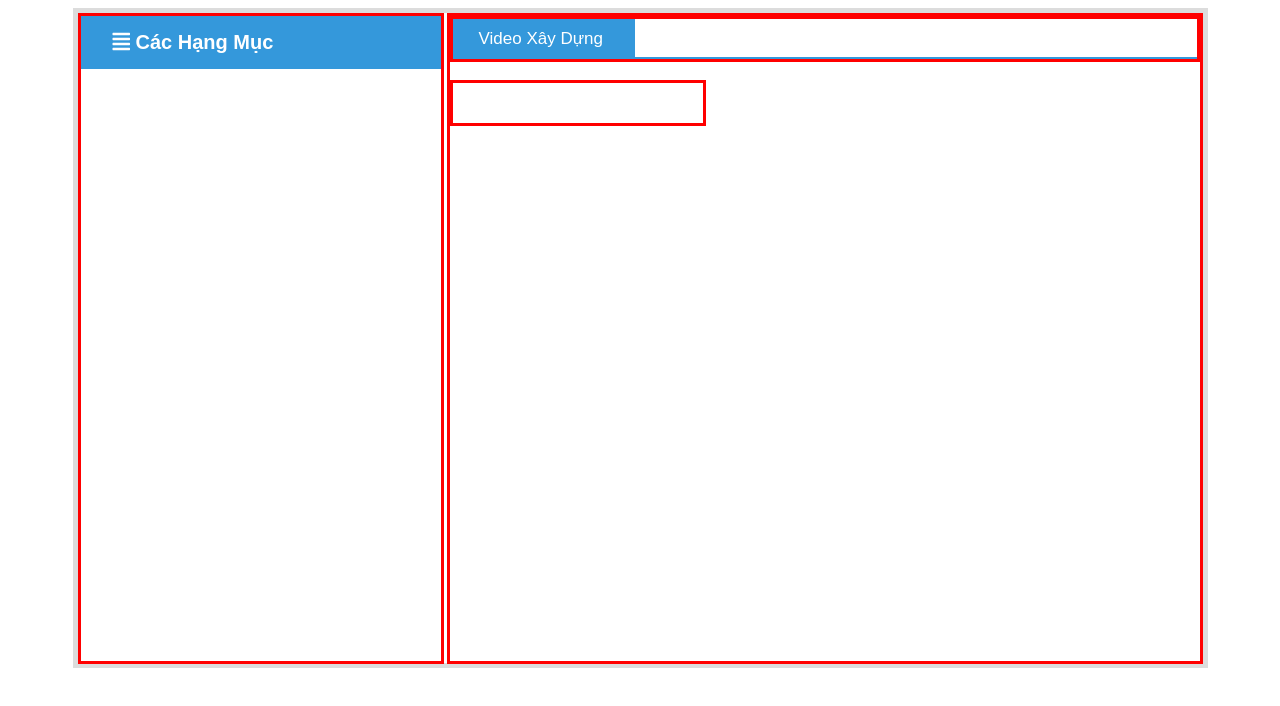
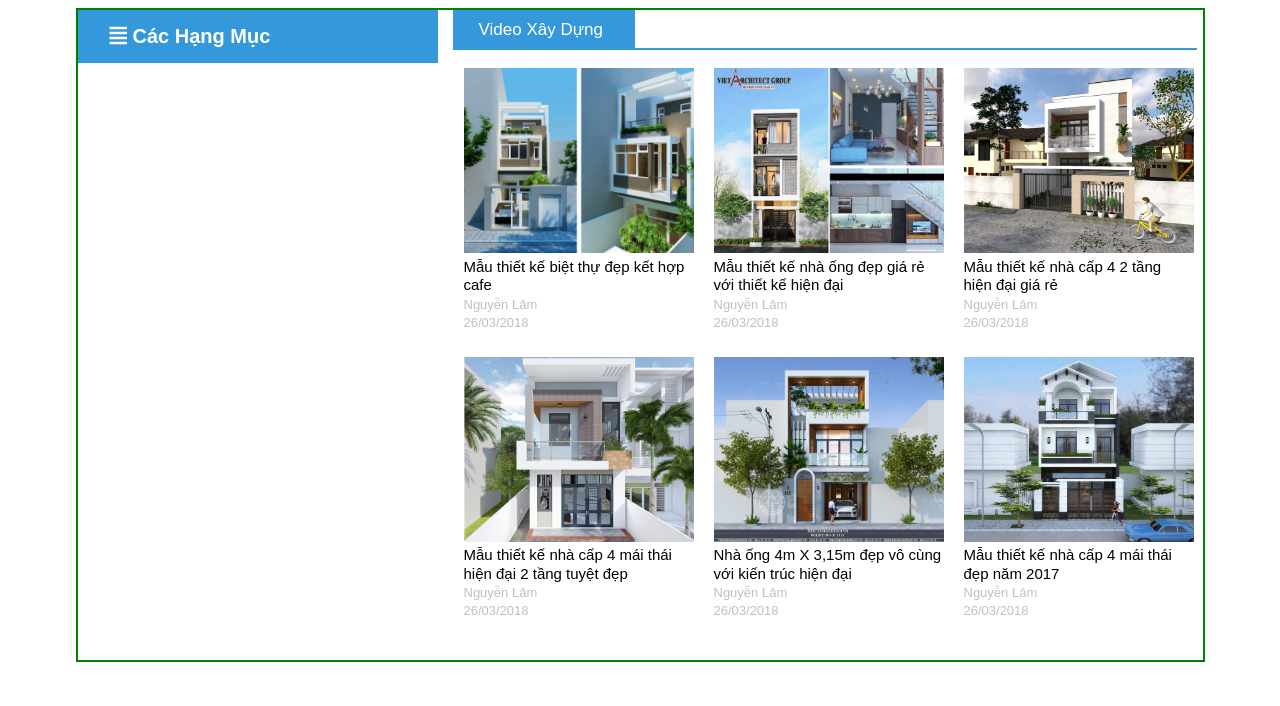
Before and after one commit to bai-thi-hoc-ky-2-t3k21-T-N-tuan-anh/bai-thi-hoc-ky-2-t3k21-T-N-tuan-anh, a plain HTML site: page index.html in a window 1280 px wide. Drawn offline with Linux system fonts and the light colour scheme.

Commit message:
Complete Source
Signed-off-by: dopaemon <polarisdp@gmail.com>

```diff
--- a/index.css
+++ b/index.css
@@ -2,7 +2,7 @@
   margin: auto;
   width: 1125px;
   height: 650px;
-  border: 5px solid #dcdcdc;
+  border: 2px solid green;
 }
 
 .blue {
@@ -70,26 +70,46 @@ div.leftcontent {
   float: left;
   width: 360px;
   height: 645px;
-  border: 3px solid red;
 }
 
 div.rightcontent {
   float: right;
   width: 750px;
   height: 645px;
-  border: 3px solid red;
 }
 
 div.rightcontentTitle {
   width: 744px;
   height: 40px;
-  border: 3px solid red;
 }
 
-.card1 {
-  width: 250px;
-  height: 40px;
-  border: 3px solid red;
+.column {
+  float: left;
+  padding: 0 10px;
+}
+
+.row {
+  margin: 0 -5px;
+  margin-left: 1px;
+}
+
+.row:after {
+  content: "";
+  display: table;
+  clear: both;
+}
+
+@media screen and (max-width: 600px) {
+  .column {
+    display: block;
+    margin-bottom: 20px;
+  }
+}
+
+.card {
+  width: 230px;
+  height: 270px;
+  background-color: white;
 }
 
 hr.new4 {
--- a/index.html
+++ b/index.html
@@ -38,8 +38,74 @@
          <hr class="new4">
        </div>
        <br>
-       <div class="card1">
+       <div class="row">
+         <div class="column">
+           <div class="card">
+            <img src="include/images/1.png" width="230px" height="185px">
+            <span style="font-size: 15px">Mẫu thiết kế biệt thự đẹp kết hợp cafe </span>
+            <br>
+            <span style="color: #C0C0C0; font-size: 13px">Nguyễn Lâm</span>
+            <br>
+            <span style="color: #C0C0C0; font-size: 13px">26/03/2018</span>
+           </div>
+         </div>
+         <div class="column">
+           <div class="card">
+            <img src="include/images/2.jpg" width="230px" height="185px">
+            <span style="font-size: 15px">Mẫu thiết kế nhà ống đẹp giá rẻ với thiết kế hiện đại</span>
+            <br>
+            <span style="color: #C0C0C0; font-size: 13px">Nguyễn Lâm</span>
+            <br>
+            <span style="color: #C0C0C0; font-size: 13px">26/03/2018</span>
+           </div>
+         </div>
+
+         <div class="column">
+           <div class="card">
+             <img src="include/images/3.jpg" width="230px" height="185px">
+             <span style="font-size: 15px">Mẫu thiết kế nhà cấp 4 2 tầng hiện đại giá rẻ </span>
+             <br>
+             <span style="color: #C0C0C0; font-size: 13px">Nguyễn Lâm</span>
+             <br>
+             <span style="color: #C0C0C0; font-size: 13px">26/03/2018</span>
+           </div>
+         </div>
        </div>
+      <br>
+      <div class="row">
+        <div class="column">
+          <div class="card">
+            <img src="include/images/4.jpg" width="230px" height="185px">
+            <span style="font-size: 15px">Mẫu thiết kế nhà cấp 4 mái thái hiện đại 2 tầng tuyệt đẹp </span>
+            <br>
+            <span style="color: #C0C0C0; font-size: 13px">Nguyễn Lâm</span>
+            <br>
+            <span style="color: #C0C0C0; font-size: 13px">26/03/2018</span>
+          </div>
+        </div>
+
+        <div class="column">
+          <div class="card">
+            <img src="include/images/5.jpg" width="230px" height="185px">
+            <span style="font-size: 15px">Nhà ống 4m X 3,15m đẹp vô cùng với kiến trúc hiện đại </span>
+            <br>
+            <span style="color: #C0C0C0; font-size: 13px">Nguyễn Lâm</span>
+            <br>
+            <span style="color: #C0C0C0; font-size: 13px">26/03/2018</span>
+          </div>
+        </div>
+
+        <div class="column">
+          <div class="card">
+            <img src="include/images/6.jpg" width="230px" height="185px">
+            <span style="font-size: 15px">Mẫu thiết kế nhà cấp 4 mái thái đẹp năm 2017 </span>
+            <br>
+            <span style="color: #C0C0C0; font-size: 13px">Nguyễn Lâm</span>
+            <br>
+            <span style="color: #C0C0C0; font-size: 13px">26/03/2018</span>
+          </div>
+        </div>
+      </div>
     </div>
   </div>
 </body>
```
Also changed, not shown: include/images/1.png (added), include/images/2.jpg (added), include/images/3.jpg (added), include/images/4.jpg (added), include/images/5.jpg (added), include/images/6.jpg (added), 2 other files.
